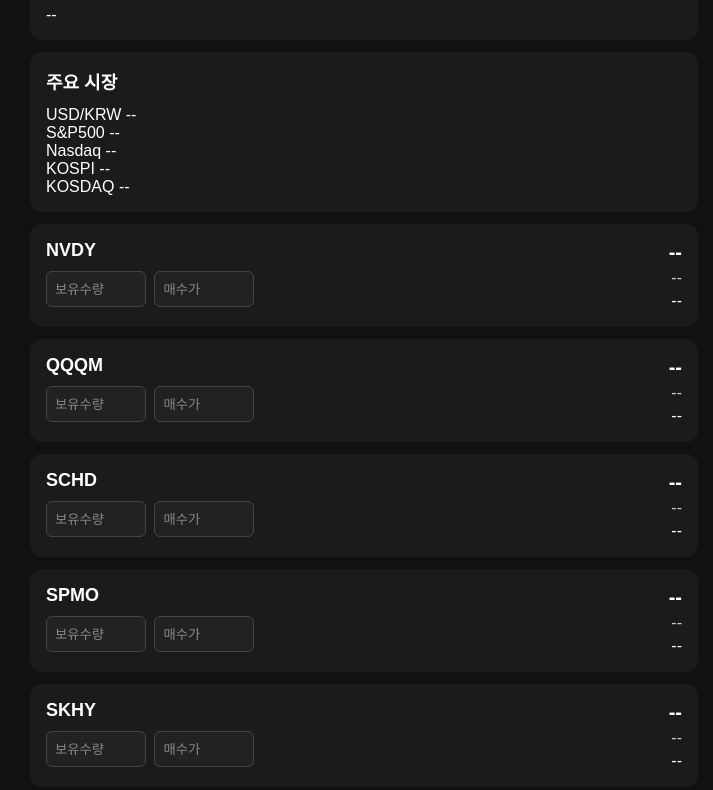
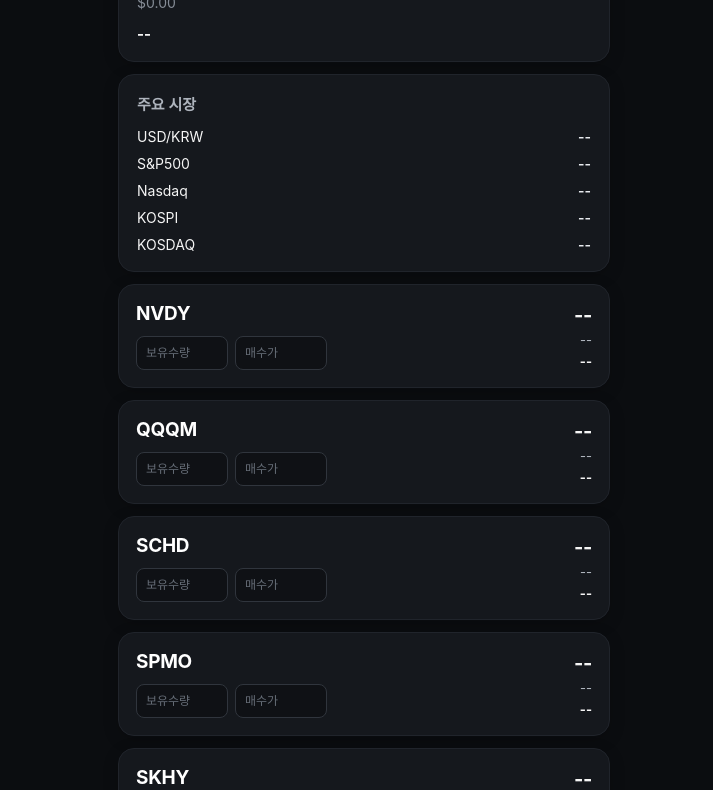
Before and after one commit to jinwoo061005/my-stock, a website: page index.html in a window 1280 px wide. Shown: the part 183-973 px from the top of the page, without its empty margins (276-989 px from the left). Drawn offline with Linux system fonts and the light colour scheme; no server answers.

Commit message:
style.css 업데이트

```diff
--- a/style.css
+++ b/style.css
@@ -3,119 +3,286 @@
 }
 
 body {
-  background: #111;
-  color: #fff;
-  font-family: Arial, sans-serif;
   margin: 0;
+  background: #0b0d10;
+  color: #f5f5f5;
+  font-family:
+    -apple-system,
+    BlinkMacSystemFont,
+    "Segoe UI",
+    Arial,
+    sans-serif;
 }
 
 .container {
-  max-width: 700px;
-  margin: auto;
-  padding: 16px;
+  width: 100%;
+  max-width: 520px;
+  margin: 0 auto;
+  padding: 20px 14px 40px;
 }
 
+
+/* =========================
+   상단
+========================= */
+
 h1 {
-  margin: 0 0 16px;
-  font-size: 28px;
+  margin: 4px 2px 22px;
+  font-size: 25px;
+  font-weight: 750;
+  letter-spacing: -0.7px;
 }
 
-h2 {
-  margin: 0 0 12px;
-  font-size: 18px;
+
+/* =========================
+   카드 공통
+========================= */
+
+.card {
+  background: #15181d;
+  border: 1px solid #20242b;
+  border-radius: 16px;
+  padding: 18px;
+  margin-bottom: 12px;
+  box-shadow: 0 4px 16px rgba(0, 0, 0, 0.18);
 }
 
-.card {
-  background: #1b1b1b;
-  border-radius: 12px;
-  padding: 16px;
-  margin-bottom: 12px;
+.card h2 {
+  margin: 0 0 14px;
+  font-size: 15px;
+  font-weight: 600;
+  color: #aeb4bd;
 }
 
+
+/* =========================
+   총 평가금
+========================= */
+
 #total-value {
-  font-size: 28px;
-  font-weight: bold;
+  margin-top: 2px;
+  font-size: 31px;
+  line-height: 1.2;
+  font-weight: 750;
+  letter-spacing: -1px;
 }
 
 #total-dollar {
-  margin-top: 4px;
-  color: #aaa;
+  margin-top: 6px;
+  font-size: 14px;
+  color: #858c96;
 }
 
 #total-profit {
-  margin-top: 8px;
-  font-size: 16px;
+  margin-top: 13px;
+  font-size: 15px;
+  font-weight: 650;
 }
 
+
+/* =========================
+   주요 시장
+========================= */
+
+.card > div {
+  font-size: 14px;
+}
+
+.card > div:not(:last-child) {
+  margin-bottom: 10px;
+}
+
+#usdkrw,
+#sp500,
+#nasdaq,
+#kospi,
+#kosdaq {
+  float: right;
+  color: #e8ebef;
+  font-weight: 600;
+}
+
+
+/* =========================
+   종목 카드
+========================= */
+
 .stock-card {
-  margin-bottom: 12px;
+  padding: 17px;
 }
 
 .stock-header {
   display: flex;
   justify-content: space-between;
   align-items: center;
-  gap: 16px;
+  gap: 12px;
+}
+
+.stock-header > div:first-child {
+  min-width: 0;
 }
 
 .stock-header > div:last-child {
+  flex: 1;
   text-align: right;
 }
 
+
+/* 종목명 */
+
 .stock-header h2 {
-  margin-bottom: 10px;
+  margin: 0 0 11px;
+  color: #ffffff;
+  font-size: 19px;
+  font-weight: 750;
+  letter-spacing: -0.3px;
 }
 
+
+/* =========================
+   입력창
+========================= */
+
 input {
-  width: 100px;
-  height: 36px;
-  padding: 6px 8px;
-  margin-right: 4px;
-  margin-bottom: 4px;
-  border: 1px solid #444;
-  border-radius: 6px;
-  background: #222;
-  color: #fff;
+  width: 92px;
+  height: 34px;
+  padding: 0 9px;
+  margin: 0 3px 0 0;
+
+  border: 1px solid #30353d;
+  border-radius: 8px;
+
+  background: #0f1115;
+  color: #ffffff;
+
+  font-size: 12px;
+  outline: none;
+}
+
+input:focus {
+  border-color: #59616d;
 }
 
 input::placeholder {
-  color: #888;
+  color: #666d77;
 }
+
+
+/* 숫자 입력 화살표 제거 */
+
+input::-webkit-outer-spin-button,
+input::-webkit-inner-spin-button {
+  -webkit-appearance: none;
+  margin: 0;
+}
+
+input[type="number"] {
+  appearance: textfield;
+}
+
+
+/* =========================
+   현재가
+========================= */
 
 [id$="-price"] {
   font-size: 20px;
-  font-weight: bold;
+  font-weight: 750;
+  letter-spacing: -0.4px;
 }
 
 [id$="-value"] {
   margin-top: 5px;
-  color: #ccc;
+  font-size: 13px;
+  color: #aeb4bd;
 }
 
 [id$="-profit"] {
   margin-top: 5px;
+  font-size: 13px;
+  font-weight: 650;
 }
 
+
+/* =========================
+   수익 색상
+========================= */
+
 .up {
-  color: #ff4d4d;
+  color: #ff5c68;
 }
 
 .down {
-  color: #4d8dff;
+  color: #4d9aff;
 }
 
-@media (max-width: 500px) {
+
+/* =========================
+   모바일
+========================= */
+
+@media (max-width: 480px) {
 
   .container {
-    padding: 12px;
+    padding: 16px 12px 32px;
+  }
+
+  h1 {
+    font-size: 23px;
+    margin-bottom: 18px;
+  }
+
+  .card {
+    padding: 16px;
+    border-radius: 15px;
+  }
+
+  #total-value {
+    font-size: 28px;
   }
 
   .stock-header {
-    align-items: flex-start;
+    gap: 8px;
+  }
+
+  .stock-header h2 {
+    font-size: 18px;
   }
 
   input {
-    width: 90px;
+    width: 82px;
+    height: 33px;
+    font-size: 11px;
+  }
+
+  [id$="-price"] {
+    font-size: 18px;
   }
 
 }
+
+
+/* =========================
+   아주 작은 화면
+========================= */
+
+@media (max-width: 360px) {
+
+  .container {
+    padding-left: 9px;
+    padding-right: 9px;
+  }
+
+  .stock-header {
+    gap: 5px;
+  }
+
+  input {
+    width: 74px;
+  }
+
+  [id$="-price"] {
+    font-size: 17px;
+  }
+
+}
```
